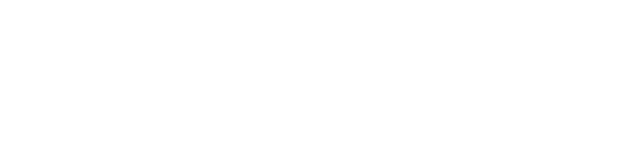
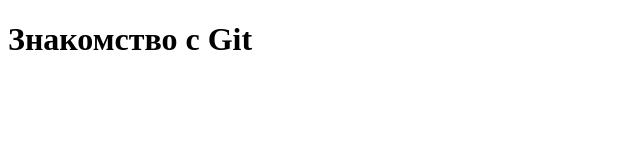
Before and after one commit to Aleksey-Just/9may, a plain HTML site: page index.html in a window 1280 px wide. Shown: the whole page, without its empty margins (0-640 px from the left). Drawn offline with Linux system fonts and the light colour scheme.

Commit message:
Добавил заголовок

```diff
--- a/index.html
+++ b/index.html
@@ -5,6 +5,6 @@
     <title>git</title>
 </head>
 <body>
-
+    <h1>Знакомство с Git</h1>
 </body>
 </html>
```
